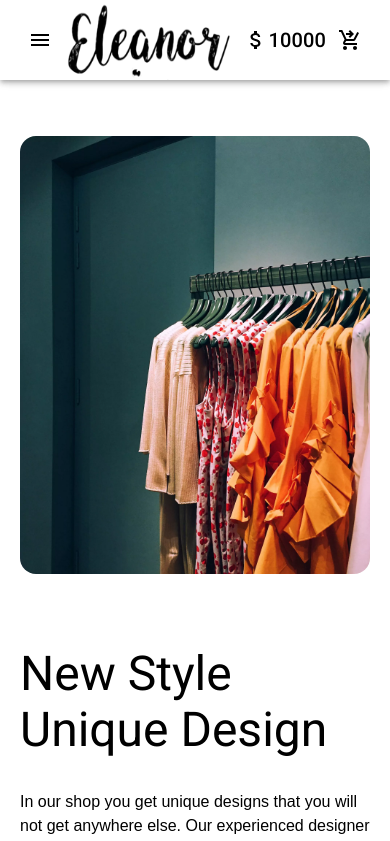
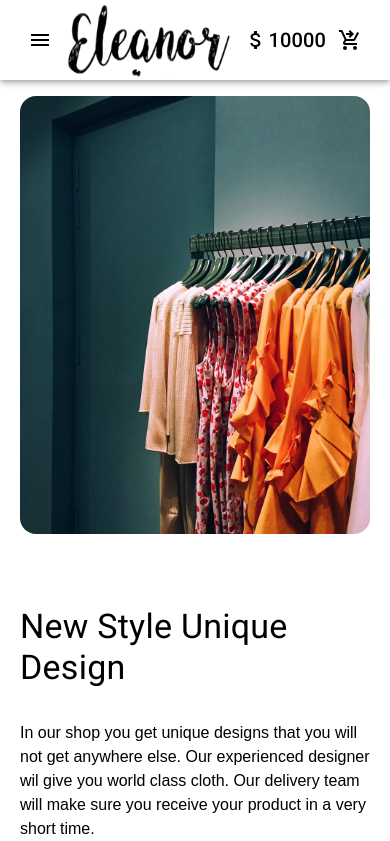
Before and after one commit to enayetsyl/ecom-material-ui, a React (Vite) app: page / in a window 390 px wide. Shown: the top 841 px of the page. Built offline with nearby package versions, Linux system fonts and the light colour scheme.

Commit message:
home page review and footer section design complete

```diff
--- /dev/null
+++ b/src/Component/Footer.jsx
@@ -0,0 +1,84 @@
+import { Box, Container, Divider, IconButton, Typography, useMediaQuery } from "@mui/material";
+import logo from '../assets/logo.webp'
+import FacebookOutlinedIcon from '@mui/icons-material/FacebookOutlined';
+import { useTheme } from "@emotion/react";
+
+const Footer = () => {
+  // HEADING TYPOGRAPHY VARIANT
+const theme = useTheme();
+
+const xs = useMediaQuery(theme.breakpoints.down('xs'));
+const sm = useMediaQuery(theme.breakpoints.down('sm'));
+const md = useMediaQuery(theme.breakpoints.down('md'));
+const lg = useMediaQuery(theme.breakpoints.down('lg'));
+
+const variant =
+xs ? 'h4' :
+sm ? 'h4' :
+md ? 'h3' :
+lg ? 'h2' :
+'h2';
+  return (
+  <Box
+  className='bg-slate-100 pt-2
+  mt-20
+  drop-shadow-2xl md:max-h-[50vh]'
+  >
+    <Container
+    maxWidth='xl'
+    >
+    <Box
+    className='flex flex-col md:flex-row justify-around items-center gap-10'
+    >
+    <Box
+    className='md:w-1/2 flex flex-col items-center '
+    >
+      <img src={logo} alt="" />
+      <Typography
+      variant="h5"
+      >Connect with us</Typography>
+      <IconButton
+       size="large"
+
+      >
+        <FacebookOutlinedIcon
+        style={{
+          fontSize: '50px',
+          color: 'black'
+        }}
+        />
+      </IconButton>
+    </Box>
+    {/* call us  */}
+    <Box className='md:w-1/2'>
+      <Typography
+      variant='h3'
+      align="center"
+      >
+        Hotline - 01730 19 76 20
+      </Typography>
+    </Box>
+    </Box>
+    <Divider variant="middle"
+    light={false}
+    sx={{
+      height: 4,
+      borderWidth: 2,
+    }}
+    />
+    <Box>
+    <Typography
+    variant="body1"
+    align="center"
+    py={1}
+    >
+      @ 2024. Md Enayetur Rahman
+    </Typography>
+
+    </Box>
+  </Container>
+  </Box>
+  );
+};
+
+export default Footer;
--- a/src/Component/Header.jsx
+++ b/src/Component/Header.jsx
@@ -3,8 +3,9 @@ import hero1 from '../assets/hero1.webp'
 import hero2 from '../assets/hero2.webp'
 import hero3 from '../assets/hero3.webp'
 import { useEffect } from 'react';
-import { Box, Button, Container, Typography } from '@mui/material';
+import { Box, Button, Container, Typography, useMediaQuery } from '@mui/material';
 import { Link } from 'react-router-dom';
+import { useTheme } from '@emotion/react';
 
 
 const Header = () => {
@@ -20,20 +21,20 @@ const Header = () => {
     return () => clearInterval(interval);
   }, [images.length]);
 
-  // HEADING TYPOGRAPHY VARIANT
-  const screen = window.innerWidth;
+  const theme = useTheme();
 
-  let heading;
-  if(screen > 1024){
-    heading = 'h1'
-  }
-  else if(screen <= 1024 && screen > 768){
-    heading = 'h2';
-  } else if (screen <= 768 && screen > 425){
-    heading = 'h3'
-  } else {
-    heading = 'h3'
-  }
+  const xs = useMediaQuery(theme.breakpoints.down('xs'));
+const sm = useMediaQuery(theme.breakpoints.down('sm'));
+const md = useMediaQuery(theme.breakpoints.down('md'));
+const lg = useMediaQuery(theme.breakpoints.down('lg'));
+
+const variant =
+  xs ? 'h4' :
+  sm ? 'h4' :
+  md ? 'h3' :
+  lg ? 'h2' :
+  'h2';
+
 
 
   return (
@@ -43,14 +44,14 @@ const Header = () => {
     >
       <Box
     mt={10}
-    py={5}
-      className="px-5 md:h-[95vh] lg:h-[90vh]   flex flex-col-reverse md:flex-row justify-center items-center gap-2"
+      className="px-5  md:h-[95vh] lg:h-[90vh] lg:pt-10  flex flex-col-reverse md:flex-row justify-center items-center gap-2"
         >
       {/* TEXT DIV */}
       <Box className="md:w-1/2 lg:w-3/5 space-y-8 md:space-y-4 py-12">
         <Typography
-        variant={heading}
-        className="text-4xl md:text-5xl lg:text-7xl font-bold capitalize ">new style unique design</Typography>
+        variant={variant}
+        className="font-bold capitalize"
+        >new style unique design</Typography>
         <p className=" md:text-base lg:text-xl pb-5 lg:pb-2 xl:pb-5">In our shop you get unique designs that you will not get anywhere else. Our experienced designer wil give you world class cloth. Our delivery team will make sure you receive your product in a very short time. </p>
         <Link to='/shop'>
         <Button
--- a/src/Component/PopularProduct.jsx
+++ b/src/Component/PopularProduct.jsx
@@ -1,4 +1,4 @@
-import { Box, Container, Typography } from "@mui/material";
+import { Box, Container, Typography, useMediaQuery } from "@mui/material";
 import ArrowBackIcon from "@mui/icons-material/ArrowBack";
 import ArrowForwardIcon from "@mui/icons-material/ArrowForward";
 import ProductCard from "./ProductCard";
@@ -12,21 +12,23 @@ import {
 // import Swiper styles
 import "swiper/css";
 import { useState } from "react";
+import { useTheme } from "@emotion/react";
 
 const PopularProduct = () => {
-  // HEADING TYPOGRAPHY VARIANT
-  const screen = window.innerWidth;
+ // HEADING TYPOGRAPHY VARIANT
+ const theme = useTheme();
 
-  let heading;
-  if (screen > 1024) {
-    heading = "h1";
-  } else if (screen <= 1024 && screen > 768) {
-    heading = "h2";
-  } else if (screen <= 768 && screen > 425) {
-    heading = "h2";
-  } else {
-    heading = "h3";
-  }
+ const xs = useMediaQuery(theme.breakpoints.down('xs'));
+const sm = useMediaQuery(theme.breakpoints.down('sm'));
+const md = useMediaQuery(theme.breakpoints.down('md'));
+const lg = useMediaQuery(theme.breakpoints.down('lg'));
+
+const variant =
+ xs ? 'h4' :
+ sm ? 'h4' :
+ md ? 'h3' :
+ lg ? 'h2' :
+ 'h2';
 
   //  ICON BOLD STYLE
   const boldIconStyle = {
@@ -63,13 +65,13 @@ const PopularProduct = () => {
     <Container
     maxWidth="xl"
     >
-      <Box className="mt-20 min-h-screen">
+      <Box className="my-20 min-h-screen">
       {/* box for typography */}
       <Box>
         <Typography variant="h6" align="center" className="pb-3">
           Popular Products
         </Typography>
-        <Typography variant={heading} align="center" className="font-black">
+        <Typography variant={variant} align="center" className="font-black">
           Trending Now
         </Typography>
       </Box>
--- a/src/Component/ProductCard.jsx
+++ b/src/Component/ProductCard.jsx
@@ -10,7 +10,7 @@ import AttachMoneyIcon from "@mui/icons-material/AttachMoney";
 
 const ProductCard = () => {
   return (
-    <Card sx={{ maxWidth: 345 }}>
+    <Card >
       <CardMedia
         component="img"
         alt="green iguana"
--- /dev/null
+++ b/src/Component/Review.jsx
@@ -0,0 +1,128 @@
+import { Box, Container, Typography, useMediaQuery } from "@mui/material"
+import ArrowBackIcon from "@mui/icons-material/ArrowBack";
+import ArrowForwardIcon from "@mui/icons-material/ArrowForward";
+import { Swiper, SwiperSlide } from 'swiper/react';
+import 'swiper/css';
+import 'swiper/css/effect-cards';
+import {  Autoplay, EffectCards } from 'swiper/modules';
+import ReviewCard from "./ReviewCard";
+import { useState } from "react";
+import { useTheme } from "@emotion/react";
+
+const Review = () => {
+// HEADING TYPOGRAPHY VARIANT
+const theme = useTheme();
+
+  const xs = useMediaQuery(theme.breakpoints.down('xs'));
+ const sm = useMediaQuery(theme.breakpoints.down('sm'));
+ const md = useMediaQuery(theme.breakpoints.down('md'));
+ const lg = useMediaQuery(theme.breakpoints.down('lg'));
+
+ const variant =
+  xs ? 'h4' :
+  sm ? 'h4' :
+  md ? 'h3' :
+  lg ? 'h2' :
+  'h2';
+
+    // SWIPER AUTOPLAY CONTROL ON MOUSE HOVER
+    const [swiper, setSwiper] = useState(null);
+    const handleMouseEnter = () => {
+      if (swiper) {
+        swiper.autoplay.stop();
+      }
+    };
+    const handleMouseLeave = () => {
+      if (swiper) {
+        swiper.autoplay.start();
+      }
+    };
+
+    // SWIPER FORWARD AND NEXT CLICK MOVEMENT CONTROL
+  const handleNextClick = () => {
+    if (swiper) {
+      swiper.slideNext();
+    }
+  };
+
+  const handlePrevClick = () => {
+    if (swiper) {
+      swiper.slidePrev();
+    }
+  };
+
+  //  ICON BOLD STYLE
+  const boldIconStyle = {
+    fontWeight: "bold",
+  };
+
+  return (
+    <Container
+    maxWidth="xl"
+    >
+       <Box className="mt-20 min-h-screen">
+      {/* box for typography */}
+      <Box>
+        <Typography variant={variant} align="center"
+        className={`font-black capitalize`}
+        >
+          our satisfied customer say
+        </Typography>
+      </Box>
+      {/* box for left and right icon */}
+      <Box display="flex" justifyContent="center" py={5} gap={2} fontSize={50}>
+        <ArrowBackIcon
+          fontSize="inherit"
+          style={boldIconStyle}
+          onClick={handlePrevClick}
+        />
+        <ArrowForwardIcon
+          fontSize="inherit"
+          style={boldIconStyle}
+          onClick={handleNextClick}
+        />
+      </Box>
+      <Box
+      onMouseEnter={handleMouseEnter} onMouseLeave={handleMouseLeave}
+      style={{ overflow: "hidden",
+        }}
+      >
+        <Swiper
+          effect={'cards'}
+          grabCursor={true}
+          rewind={false}
+          loop={true}
+          autoplay={{
+            delay: 1500,
+            disableOnInteraction: false,
+          }}
+          modules={[ Autoplay, EffectCards]}
+          className="mySwiper"
+          onSwiper={(swiper) => setSwiper(swiper)}
+        >
+          <SwiperSlide>
+            <ReviewCard/>
+          </SwiperSlide>
+          <SwiperSlide>
+            <ReviewCard/>
+          </SwiperSlide>
+          <SwiperSlide>
+            <ReviewCard/>
+          </SwiperSlide>
+          <SwiperSlide>
+            <ReviewCard/>
+          </SwiperSlide>
+          <SwiperSlide>
+            <ReviewCard/>
+          </SwiperSlide>
+          <SwiperSlide>
+            <ReviewCard/>
+          </SwiperSlide>
+        </Swiper>
+      </Box>
+    </Box>
+    </Container>
+  );
+};
+
+export default Review;
--- /dev/null
+++ b/src/Component/ReviewCard.jsx
@@ -0,0 +1,37 @@
+import { Box, Card, Typography } from "@mui/material";
+import user2 from '../assets/user2.webp'
+
+const ReviewCard = () => {
+
+
+  return (
+  <Box
+className='bg-slate-200 space-y-5 px-4 py-10 md:px-10 md:w-[60%] lg:w-[50%] xl:w-[40%] rounded-3xl'
+  >
+      <Card
+      className="shadow-2xl p-4 text-center"
+      >
+      <Typography
+      variant="h5"
+      >Very good and nice product. I like it. Seller is a good person.</Typography>
+    </Card>
+    <Box
+    className='flex justify-center items-center gap-4'
+    >
+      <img src={user2} alt=""
+      className="rounded-full h-20 w-20 border-2 border-solid border-red-500"
+      />
+            <Box>
+            <Typography
+      variant="h6"
+      >Mui mui</Typography>
+            <Typography
+      variant="body1"
+      >Customer</Typography>
+            </Box>
+    </Box>
+  </Box>
+  );
+};
+
+export default ReviewCard;
--- a/src/Component/Subscribe.jsx
+++ b/src/Component/Subscribe.jsx
@@ -5,9 +5,11 @@ import {
   Container,
   TextField,
   Typography,
+  useMediaQuery,
 } from "@mui/material";
 import image from "../assets/hero3.webp";
 import { useState } from "react";
+import { useTheme } from "@emotion/react";
 
 const Subscribe = () => {
   const [phoneNumber, setPhoneNumber] = useState(null)
@@ -16,27 +18,39 @@ const Subscribe = () => {
     console.log(phoneNumber)
   }
 
+  const theme = useTheme();
+
+  const xs = useMediaQuery(theme.breakpoints.down('xs'));
+ const sm = useMediaQuery(theme.breakpoints.down('sm'));
+ const md = useMediaQuery(theme.breakpoints.down('md'));
+ const lg = useMediaQuery(theme.breakpoints.down('lg'));
+
+ const variant =
+  xs ? 'h4' :
+  sm ? 'h4' :
+  md ? 'h3' :
+  lg ? 'h2' :
+  'h2';
 
   return (
-    <Container maxWidth="xl">
    <Box
-        my={20}
+   my={40}
+   >
+     <Container maxWidth="xl"  >
+    <Box
       height="90vh"
       gap={5}
-        className="flex flex-col md:flex-row gap-5 justify-center items-center"
+      className="flex flex-col-reverse md:flex-row gap-5 justify-center items-center my-20"
     >
       {/* IMAGE DIV */}
       <Box className="md:w-1/2">
-          <CardMedia
-            component="img"
-            alt="subscribe"
-            image={image}
+        <img src={image} alt="subscribe"
         className="rounded-xl max-h-[80vh]"
         />
       </Box>
       {/* FORM DIV */}
       <Box className="md:w-1/2 space-y-5">
-          <Typography variant="h3" align="center">
+        <Typography variant={variant} align="center">
           Let's keep in Touch
         </Typography>
         <Typography variant="body1" align="center">
@@ -59,6 +73,7 @@ const Subscribe = () => {
       </Box>
     </Box>
   </Container>
+   </Box>
   );
 };
 
--- a/src/page/Home.jsx
+++ b/src/page/Home.jsx
@@ -1,13 +1,17 @@
+import Footer from "../Component/Footer";
 import Header from "../Component/Header";
 import PopularProduct from "../Component/PopularProduct";
+import Review from "../Component/Review";
 import Subscribe from "../Component/Subscribe";
 
 const Home = () => {
   return (
-    <div className="">
+    <div className="sm:space-y-20">
       <Header/>
       <PopularProduct/>
       <Subscribe/>
+      <Review/>
+      <Footer/>
     </div>
   );
 };
--- a/src/theme.js
+++ b/src/theme.js
@@ -5,8 +5,8 @@ const theme = createTheme({
     values:{
       xs: 375,
       sm: 425,
-      md: 768,
-      lg: 1024,
+      md: 769,
+      lg: 1025,
       xl: 1440,
     },
   },
```
Also changed, not shown: src/assets/user2.webp (added). Lines whose indentation alone changed are shown as unchanged.
